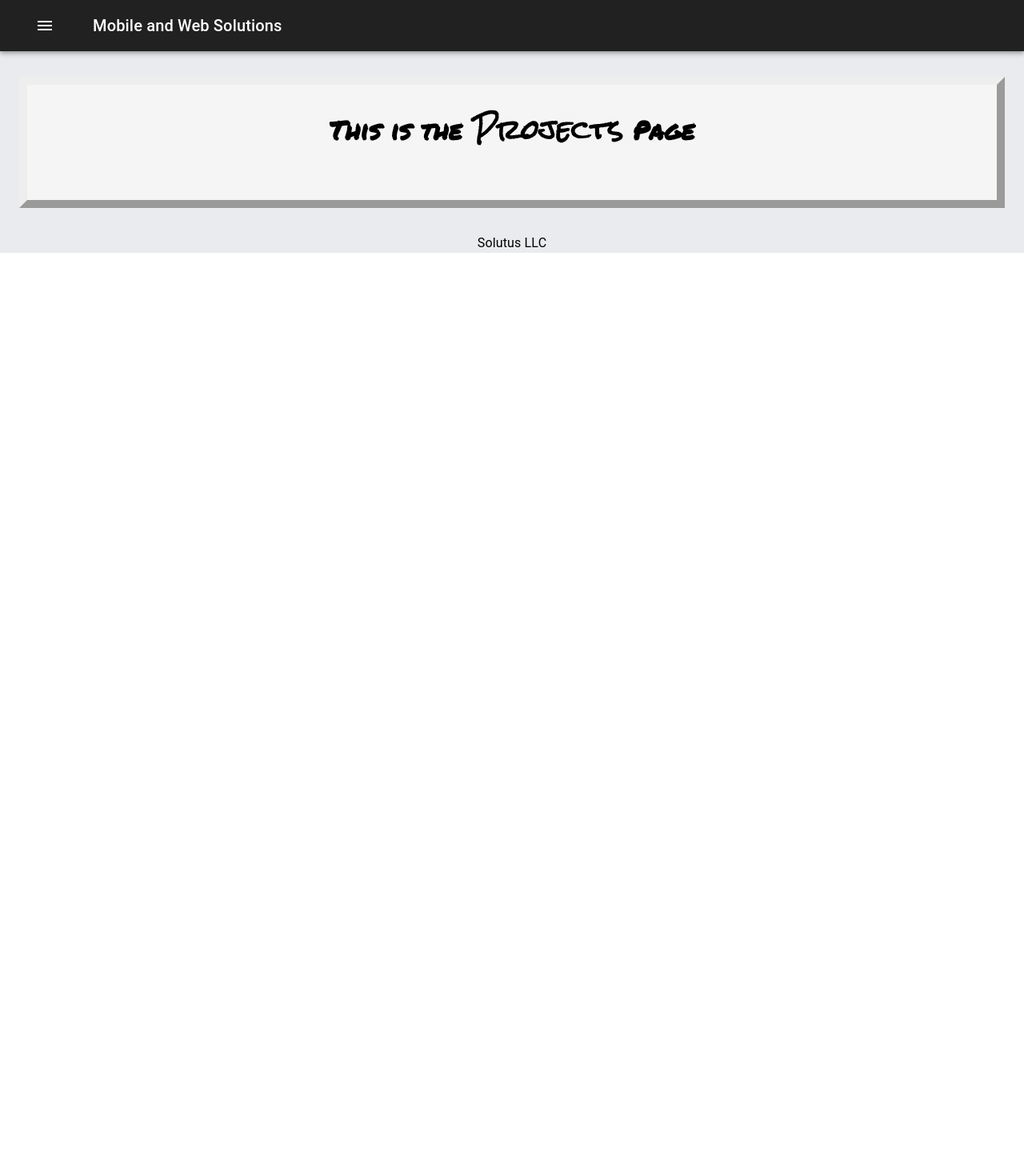
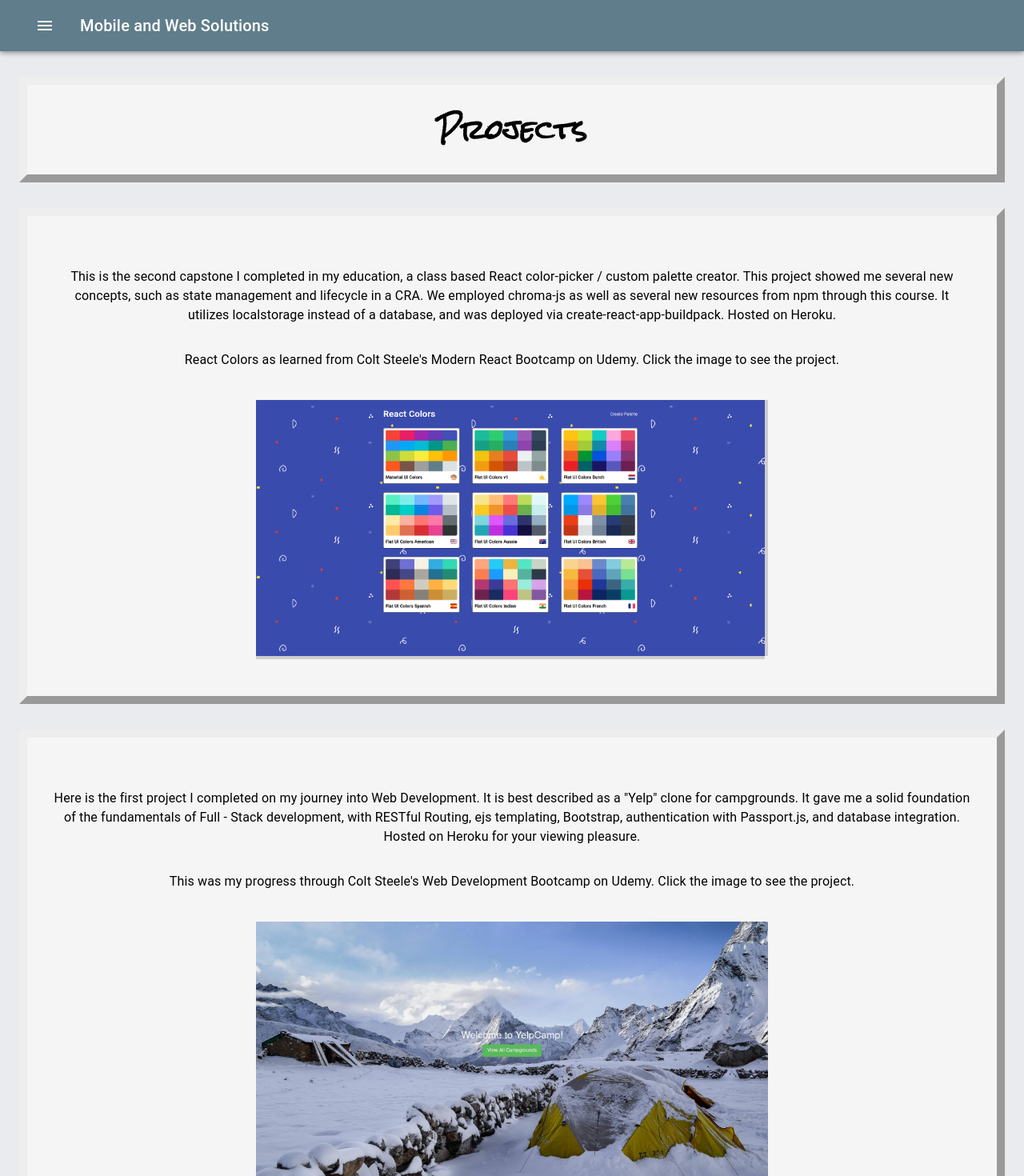
Before and after one commit to CPMSP/solutusweb, a React (Create React App) app: page /projects in a window 1280 px wide. Shown: the top 1470 px of the page at 80% size. Before the commit the page ends 800 px from the top, so only its background shows below. Built offline with nearby package versions, Linux system fonts and the light colour scheme.

Commit message:
first deploy

```diff
--- a/src/App.js
+++ b/src/App.js
@@ -1,13 +1,12 @@
-import React from "react";
-import "./App.css";
-import { Switch, Route } from "react-router-dom";
-import Landing from "./pages/Landing";
-import Main from "./pages/Main";
-import Projects from "./pages/Projects";
-import About from "./pages/About";
-import Blog from "./pages/Blog";
-import Contact from "./pages/Contact";
-import NotFound from "./pages/NotFound";
+import React from 'react';
+import './App.css';
+import { Switch, Route } from 'react-router-dom';
+import Landing from './pages/Landing';
+import Main from './pages/Main';
+import Projects from './pages/Projects';
+import About from './pages/About';
+import Contact from './pages/Contact';
+import NotFound from './pages/NotFound';
 
 function App() {
 	return (
@@ -15,10 +14,9 @@ function App() {
 			<Switch>
 				<Route exact path="/" render={() => <Landing />} />
 				<Route exact path="/main" render={() => <Main />} />
-				<Route exact path="/Projects" render={() => <Projects />} />
-				<Route exact path="/About" render={() => <About />} />
-				<Route exact path="/Blog" render={() => <Blog />} />
-				<Route exact path="/Contact" render={() => <Contact />} />
+				<Route exact path="/projects" render={() => <Projects />} />
+				<Route exact path="/about" render={() => <About />} />
+				<Route exact path="/contact" render={() => <Contact />} />
 				<Route component={NotFound} />
 			</Switch>
 		</div>
--- a/src/pages/About.js
+++ b/src/pages/About.js
@@ -1,10 +1,11 @@
-import React from "react";
-import { Container, Box, Typography } from "@material-ui/core";
-import Navbar from "../components/Navbar";
-import { useStyles } from "../styles/pageStyles";
+import React from 'react';
+import { Container, Box, Typography } from '@material-ui/core';
+import Navbar from '../components/Navbar';
+import { useStyles } from '../styles/pageStyles';
 
 export default function About() {
 	const classes = useStyles();
+	document.title = 'About Solutus';
 
 	return (
 		<div className={classes.root}>
@@ -12,8 +13,92 @@ export default function About() {
 			<Container className={classes.container}>
 				<Box className={classes.boxes}>
 					<Typography className={classes.header}>
-						This is the
-						<span className={classes.hypetag}> About</span> Page
+						<span className={classes.hypetag}>
+							About the Company
+						</span>
+					</Typography>
+				</Box>
+				<Box className={classes.boxes}>
+					<Typography className={classes.hypetag}>
+						SolutuS LLC
+					</Typography>
+					<hr />
+					<Typography>
+						Solutus LLC is (currently) a one-person show based in
+						the western suburbs of Minneapolis / St Paul, MN, USA
+					</Typography>
+					<Typography>
+						If the job calls for more resources than one person can
+						provide, I have access to a network of professionals
+						that can help to serve your needs. Solutus specializes
+						in building mobile and web applications geared toward
+						small and medium sized businesses to aid in automation
+						and information access within an organization. We are
+						also able to generate static or dynamic websites for
+						personal or professional use, and any use case in
+						between.
+					</Typography>
+					<hr />
+					<Typography>
+						Established in 2020 with a recognition that mobile and
+						web technologies are not only firmly rooted in today's
+						culture but also the path forward for countless
+						enterprises. A keen understanding of the current
+						business landscape, the technologies involved, and
+						anticipation of where the future may lead are what
+						Solutus can offer you.
+					</Typography>
+				</Box>
+				<Box className={classes.boxes}>
+					<Typography className={classes.hypetag}>
+						Cory Peterson, Owner
+					</Typography>
+					<hr />
+					<Typography>
+						As I approach how to think about my business and others,
+						I have been particularly interested in{' '}
+						<a
+							href="https://www.youtube.com/results?search_query=simon+sinek"
+							className={classes.speakerLink}
+						>
+							Simon Sinek's
+						</a>{' '}
+						'Infinite Mindset'. In less elegant language than he
+						uses; the most successful companies don't focus to be
+						better than their competition -- instead they strive to
+					</Typography>
+					<Typography className={classes.header}>
+						Work to make the future state better than the present
+						state
+					</Typography>
+					<Typography>
+						Business does not have a winner and loser, there is no
+						'end goal'. Business is a living thing, and the only
+						pursuit of any business is to survive. Learning how to
+						adapt to current circumstances and progress either
+						because of or in spite of them is the mark of a good
+						business. The ability to adapt is the indicator of a
+						business that will not only survive, but thrive.
+					</Typography>
+					<hr />
+					<Typography>
+						I started Solutus as a passion project upon my exit from
+						the wholesale distribution industry. As long as I can
+						remember, I have been enamoured with technology. From my
+						earliest days of writing BASIC on a Commodore 64 to
+						following the newest trends in tech hardware and
+						software it has always been at the core of my person
+						even when I was engaged in other pursuits. I am a{' '}
+						<span className={classes.hypetag}>
+							Service-First
+						</span>{' '}
+						provider. I take great pride in delivering the desired
+						results in the timeframe and budget agreed to. With
+						experience of ten years of service and sales in addition
+						to fifteen years of B2B brand building and management, I
+						have a unique understanding of what challenges today's
+						businesses face -- as well as their ability to overcome
+						them. Let's face the future together.
 					</Typography>
 				</Box>
 				<Box mt={2}>
--- a/src/pages/Blog.js
+++ /dev/null
@@ -1,25 +0,0 @@
-import React from "react";
-import { Container, Box, Typography } from "@material-ui/core";
-import Navbar from "../components/Navbar";
-import { useStyles } from "../styles/pageStyles";
-
-export default function Blog() {
-	const classes = useStyles();
-
-	return (
-		<div className={classes.root}>
-			<Navbar />
-			<Container className={classes.container}>
-				<Box className={classes.boxes}>
-					<Typography className={classes.header}>
-						This is the
-						<span className={classes.hypetag}> Blog</span> Page
-					</Typography>
-				</Box>
-				<Box mt={2}>
-					<Typography>Solutus LLC</Typography>
-				</Box>
-			</Container>
-		</div>
-	);
-}
--- a/src/pages/Contact.js
+++ b/src/pages/Contact.js
@@ -1,23 +1,48 @@
-import React from "react";
-import { Container, Box, Typography } from "@material-ui/core";
-import Navbar from "../components/Navbar";
-import { useStyles } from "../styles/pageStyles";
+import React from 'react';
+import { Container, Box, Typography } from '@material-ui/core';
+import Navbar from '../components/Navbar';
+import { useStyles } from '../styles/pageStyles';
 
 export default function Contact() {
 	const classes = useStyles();
-
+	document.title = 'Contact Solutus';
 	return (
 		<div className={classes.root}>
 			<Navbar />
 			<Container className={classes.container}>
 				<Box className={classes.boxes}>
 					<Typography className={classes.header}>
-						This is the
-						<span className={classes.hypetag}> Contact</span> Page
+						Solutus LLC
+					</Typography>
+					<Typography className={classes.addressLabels}>
+						PO Box 518
+					</Typography>
+					<Typography className={classes.addressLabels}>
+						Mound, MN 55364{' '}
+					</Typography>
+					<hr />
+					<Typography className={classes.addressLabels}>
+						<a
+							href="mailto:solutusmsp@gmail.com"
+							target="_top"
+							className={classes.contactPoints}
+						>
+							(@) solutusmsp@gmail.com
+						</a>
+					</Typography>
+					<Typography className={classes.addressLabels}>
+						<a
+							href="tel:612-251-6895"
+							className={classes.contactPoints}
+						>
+							(T) 612-251-6895
+						</a>
 					</Typography>
 				</Box>
 				<Box mt={2}>
-					<Typography>Solutus LLC</Typography>
+					<Typography className={classes.footer}>
+						Solutus LLC
+					</Typography>
 				</Box>
 			</Container>
 		</div>
--- a/src/pages/NotFound.js
+++ b/src/pages/NotFound.js
@@ -16,7 +16,7 @@ export default function NotFound() {
 					</Typography>
 				</Box>
 				<Box mt={2}>
-					<Typography>Solutus LLC</Typography>
+					<Typography className={classes.footer}>Solutus LLC</Typography>
 				</Box>
 			</Container>
 		</div>
--- a/src/pages/Projects.js
+++ b/src/pages/Projects.js
@@ -1,10 +1,13 @@
-import React from "react";
-import { Container, Box, Typography } from "@material-ui/core";
-import Navbar from "../components/Navbar";
-import { useStyles } from "../styles/pageStyles";
+import React from 'react';
+import { Container, Box, Typography, Button } from '@material-ui/core';
+import Navbar from '../components/Navbar';
+import { useStyles } from '../styles/pageStyles';
+import reactcolors from '../public/reactcolors.png';
+import yelpcamp from '../public/yelpcamp.jpg';
 
 export default function Projects() {
 	const classes = useStyles();
+	document.title = 'Projects';
 
 	return (
 		<div className={classes.root}>
@@ -12,8 +15,64 @@ export default function Projects() {
 			<Container className={classes.container}>
 				<Box className={classes.boxes}>
 					<Typography className={classes.header}>
-						This is the
-						<span className={classes.hypetag}> Projects</span> Page
+						<span className={classes.hypetag}>Projects</span>
+					</Typography>
+				</Box>
+				<Box className={classes.boxes}>
+					<Typography className={classes.projectDescriptions}>
+						This is the second capstone I completed in my education,
+						a class based React color-picker / custom palette
+						creator. This project showed me several new concepts,
+						such as state management and lifecycle in a CRA. We
+						employed chroma-js as well as several new resources from
+						npm through this course. It utilizes localstorage
+						instead of a database, and was deployed via
+						create-react-app-buildpack. Hosted on Heroku.
+						<Typography className={classes.projectDescriptions}>
+							React Colors as learned from Colt Steele's Modern
+							React Bootcamp on Udemy. Click the image to see the
+							project.
+						</Typography>
+						<Button className={classes.projectButtons}>
+							<a
+								className={classes.projectLinks}
+								href="https://reactcolors55401.herokuapp.com/"
+							>
+								<img
+									className={classes.projectImage}
+									src={reactcolors}
+									alt="react colors project"
+								/>
+							</a>
+						</Button>
+					</Typography>
+				</Box>
+				<Box className={classes.boxes}>
+					<Typography className={classes.projectDescriptions}>
+						Here is the first project I completed on my journey into
+						Web Development. It is best described as a "Yelp" clone
+						for campgrounds. It gave me a solid foundation of the
+						fundamentals of Full - Stack development, with RESTful
+						Routing, ejs templating, Bootstrap, authentication with
+						Passport.js, and database integration. Hosted on Heroku
+						for your viewing pleasure.
+						<Typography className={classes.projectDescriptions}>
+							This was my progress through Colt Steele's Web
+							Development Bootcamp on Udemy. Click the image to
+							see the project.
+						</Typography>
+						<Button className={classes.projectButtons}>
+							<a
+								className={classes.projectLinks}
+								href="https://morning-dusk-93596.herokuapp.com/"
+							>
+								<img
+									className={classes.projectImage}
+									src={yelpcamp}
+									alt="yelpcamp project"
+								/>
+							</a>
+						</Button>
 					</Typography>
 				</Box>
 				<Box mt={2}>
--- a/src/styles/navbarStyles.js
+++ b/src/styles/navbarStyles.js
@@ -7,7 +7,6 @@ export const useStyles = makeStyles({
 		position: "sticky",
 	},
 	menuButton: {
-		marginRight: "1rem",
 		color: "inherit",
 	},
 	title: {
--- a/src/styles/pageStyles.js
+++ b/src/styles/pageStyles.js
@@ -1,53 +1,106 @@
-import { makeStyles } from "@material-ui/core/styles";
+import { makeStyles } from '@material-ui/core/styles';
 
-export const useStyles = makeStyles(theme => ({
+export const useStyles = makeStyles((theme) => ({
+	mainRoot: {
+		backgroundColor: '#e9ebee'
+	},
 	root: {
-		backgroundColor: "#e9ebee",
+		backgroundColor: '#e9ebee',
+		minHeight: '100vh'
 	},
 	hero: {
-		width: "100%",
-		height: "100vh",
-		display: "flex",
-		justifyContent: "center",
-		alignItems: "center",
-		alignText: "center",
+		width: '100%',
+		height: '100vh',
+		display: 'flex',
+		justifyContent: 'center',
+		alignItems: 'center',
+		alignText: 'center',
 		backgroundImage: `linear-gradient(rgba(0,0,0,0.5), rgba(0,0,0,0.5)), url(
 			'https://cdn.pixabay.com/photo/2018/07/14/11/33/network-3537401_960_720.jpg'
 		)`,
-		backgroundSize: "cover",
-		backgroundPosition: "center center",
-		backgroundRepeat: "no-repeat",
-		backgroundAttachment: "fixed",
+		backgroundSize: 'cover',
+		backgroundPosition: 'center center',
+		backgroundRepeat: 'no-repeat',
+		backgroundAttachment: 'fixed',
+		animation: `$fadeIn 3000ms ${theme.transitions.easing.easeInOut}`
+	},
+	'@keyframes fadeIn': {
+		'0%': {
+			opacity: 0
+		},
+		'100%': {
+			opacity: 1
+		}
 	},
 	heroText: {
-		fontFamily: "Rock Salt",
-		color: "white",
-		fontSize: "5rem",
+		fontFamily: 'Rock Salt',
+		color: 'white',
+		fontSize: '4rem'
 	},
 	container: {
-		backgroundColor: "#e9ebee",
+		backgroundColor: '#e9ebee'
 	},
 	boxes: {
-		backgroundColor: "#f5f5f5",
-		borderWidth: "10px",
-		borderStyle: "outset",
-		marginBottom: "2rem",
-		paddingBottom: "2rem",
+		backgroundColor: '#f5f5f5',
+		borderWidth: '10px',
+		borderStyle: 'outset',
+		marginBottom: '2rem',
+		padding: '2rem'
 	},
 	header: {
-		fontFamily: "Permanent Marker",
-		fontSize: "2rem",
-		fontWeight: "bold",
-		marginTop: "2rem",
-		marginBottom: "2rem",
-		display: "inline-block",
-		width: "100%",
+		fontFamily: 'Permanent Marker',
+		fontSize: '2rem',
+		fontWeight: 'bold',
+		display: 'inline-block',
+		width: '100%'
+	},
+	mainImage: {
+		marginTop: '2rem'
 	},
 	hypetag: {
-		fontFamily: "Rock Salt",
+		fontFamily: 'Rock Salt'
 	},
 	caption: {
-		marginTop: "2rem",
-		fontWeight: "bold",
+		marginTop: '2rem',
+		fontWeight: 'bold'
 	},
+	addressLabels: {
+		fontWeight: 'bold'
+	},
+	contactPoints: {
+		color: 'black',
+		textDecoration: 'none'
+	},
+	contactButton: {
+		marginTop: '2rem'
+	},
+	contactLink: {
+		textDecoration: 'none',
+		color: 'black',
+		paddingTop: '3px'
+	},
+	projectDescriptions: {
+		marginTop: '2rem'
+	},
+	projectImage: {
+		width: '50vw'
+	},
+	projectButtons: {
+		marginTop: '2rem'
+	},
+	projectLinks: {
+		textDecoration: 'none',
+		color: 'black'
+	},
+	speakerLink: {
+		color: 'black'
+	},
+	footer: {
+		position: 'absolute',
+		width: '100%',
+		right: 0,
+		bottom: 0,
+		left: 0,
+		textAlign: 'center'
+	}
 }));
```
Also changed, not shown: src/components/Drawer.js (+37 -23 lines), src/index.js (+13 -13 lines), src/pages/Main.js (+62 -18 lines), src/public/reactcolors.png (added), src/public/yelpcamp.jpg (added).
